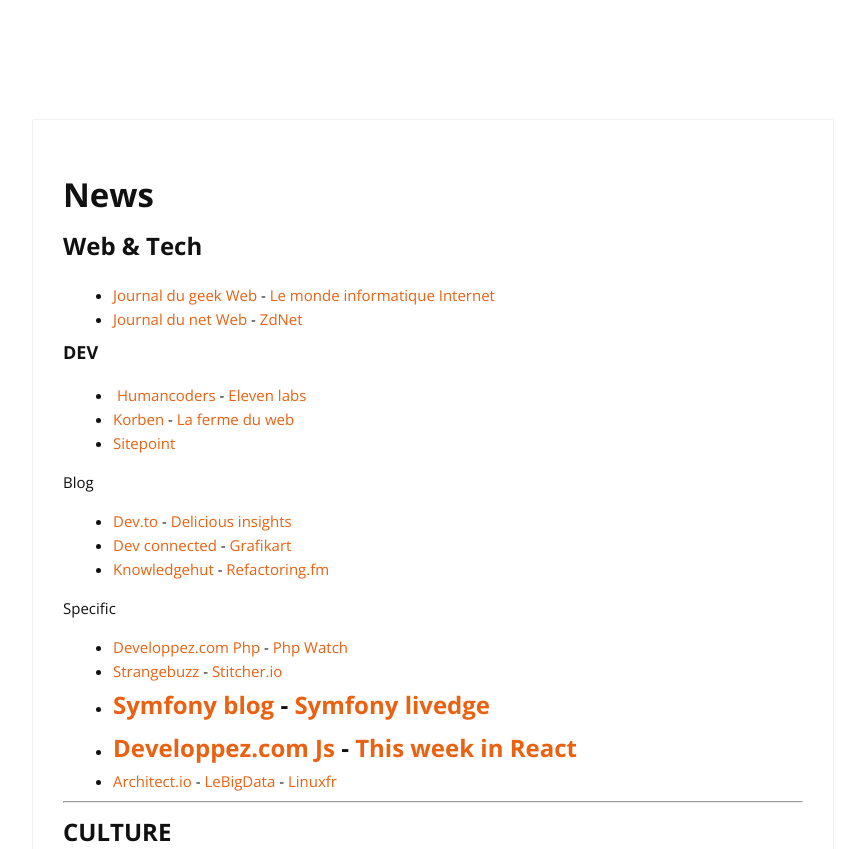
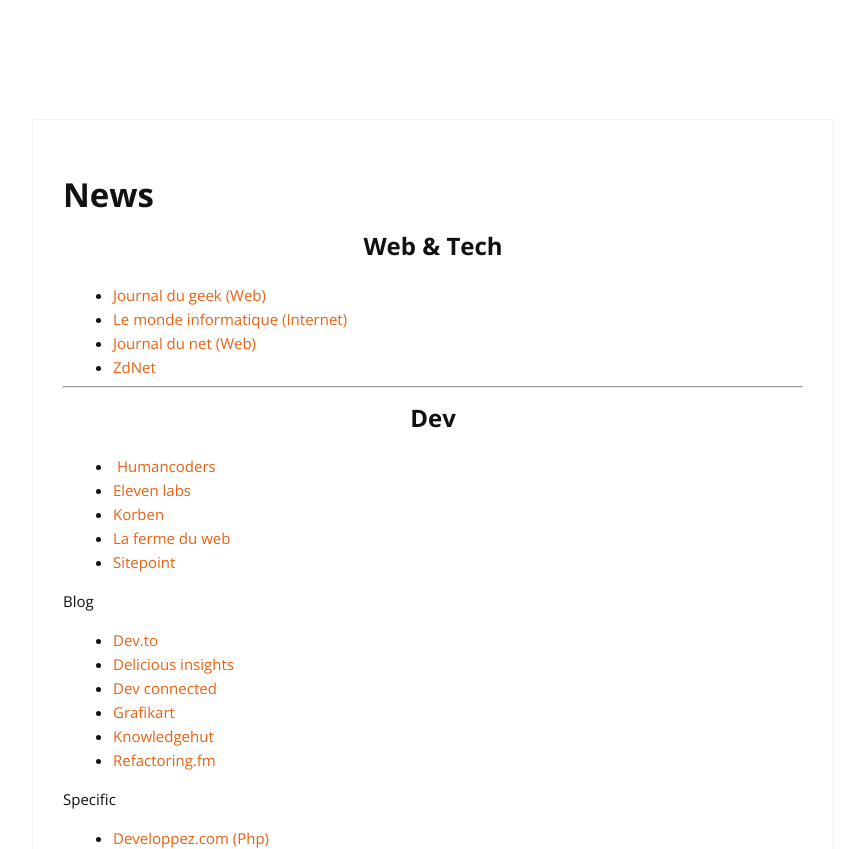
Before and after one commit to cylmat/cylmat.github.io, a Jekyll site: the page built from _pages/news.md, in a window 1280 px wide and 1400 px high. Shown: the top 849 px of the window, without its empty margins (207-1072 px from the left). Built offline with Jekyll 4.4.1, drawn with Linux system fonts in a browser that asks for light colours; nearby versions of some CDN libraries; some of the changed text lies outside the part shown; grey boxes are pictures that could not be loaded.

Commit message:
Update news.md

```diff
--- a/_pages/news.md
+++ b/_pages/news.md
@@ -4,43 +4,60 @@
 permalink: /news/
 ---
 
-## Web & Tech
-- [Journal du geek Web](https://www.journaldugeek.com/category/sur-le-web) - [Le monde informatique Internet](https://www.lemondeinformatique.fr/internet-et-e-business-11.html)
-- [Journal du net Web](https://www.journaldunet.com/web-tech) - [ZdNet](https://www.zdnet.fr)
+## <center>Web & Tech</center>
+- [Journal du geek (Web)](https://www.journaldugeek.com/category/sur-le-web)
+- [Le monde informatique (Internet)](https://www.lemondeinformatique.fr/internet-et-e-business-11.html)
+- [Journal du net (Web)](https://www.journaldunet.com/web-tech)
+- [ZdNet](https://www.zdnet.fr)
 
-### DEV
-- [![](https://news.humancoders.com/assets/favicon-1c28b03a545044e5cf5e0ae8a7b441b1520a9dde57727c86e657f4212fba9c83.ico) Humancoders](https://news.humancoders.com) - [Eleven labs](https://blog.eleven-labs.com)
-- [Korben](https://korben.info) - [La ferme du web](https://www.lafermeduweb.net)
+---
+
+## <center>Dev</center>
+- [![](https://news.humancoders.com/assets/favicon-1c28b03a545044e5cf5e0ae8a7b441b1520a9dde57727c86e657f4212fba9c83.ico) Humancoders](https://news.humancoders.com)
+- [Eleven labs](https://blog.eleven-labs.com)
+- [Korben](https://korben.info)
+- [La ferme du web](https://www.lafermeduweb.net)
 - [Sitepoint](https://www.sitepoint.com/blog)
 
 Blog
-- [Dev.to](https://dev.to) - [Delicious insights](https://delicious-insights.com/fr/articles-et-tutos)
-- [Dev connected](https://devconnected.com) - [Grafikart](https://grafikart.fr/blog)
-- [Knowledgehut](https://www.knowledgehut.com/blog) - [Refactoring.fm](https://refactoring.fm)
+- [Dev.to](https://dev.to)
+- [Delicious insights](https://delicious-insights.com/fr/articles-et-tutos)
+- [Dev connected](https://devconnected.com)
+- [Grafikart](https://grafikart.fr/blog)
+- [Knowledgehut](https://www.knowledgehut.com/blog)
+- [Refactoring.fm](https://refactoring.fm)
 
 Specific
-- [Developpez.com Php](https://php.developpez.com) - [Php Watch](https://php.watch)
-- [Strangebuzz](https://www.strangebuzz.com/fr) - [Stitcher.io](https://stitcher.io)
-- [Symfony blog](https://symfony.com/blog) - [Symfony livedge](https://symfony.com/blog/category/living-on-the-edge)
+- [Developpez.com (Php)](https://php.developpez.com)
+- [Php Watch](https://php.watch)
+- [Strangebuzz](https://www.strangebuzz.com/fr)
+- [Stitcher.io](https://stitcher.io)
+- [Symfony blog](https://symfony.com/blog)
+- [Symfony livedge](https://symfony.com/blog/category/living-on-the-edge)
 -
-+ [Developpez.com Js](https://javascript.developpez.com) - [This week in React](https://thisweekinreact.com/articles)
++ [Developpez.com (Js)](https://javascript.developpez.com)
++ [This week in React](https://thisweekinreact.com/articles)
 -
-+ [Architect.io](https://www.architect.io/blog) - [LeBigData](https://www.lebigdata.fr) - [Linuxfr](https://linuxfr.org)
-
+* [Architect.io](https://www.architect.io/blog)
+* [LeBigData](https://www.lebigdata.fr)
+* [Linuxfr](https://linuxfr.org)
 
 ---
 
-
-## CULTURE
-- [![](https://www.lhistoire.fr/themes/custom/lhistoire/favicon.ico) L'Histoire](https://www.lhistoire.fr) - [![](https://www.encyclopaedia-universalis.fr/blog/wp-content/uploads/2017/10/cropped-fav-icon-32x32.png) Universalis](https://www.universalis.fr)
+## <center>CULTURE</center>
+- [![](https://www.lhistoire.fr/themes/custom/lhistoire/favicon.ico) L'Histoire](https://www.lhistoire.fr)
+- [![](https://www.encyclopaedia-universalis.fr/blog/wp-content/uploads/2017/10/cropped-fav-icon-32x32.png) Universalis](https://www.universalis.fr)
 
 ### Finance
-- [Café de la bourse](https://www.cafedelabourse.com) - [Economie.gouv](https://www.economie.gouv.fr)
-- [Finance pour tous](https://www.lafinancepourtous.com) - [Les Echos](https://www.lesechos.fr)
+- [Café de la bourse](https://www.cafedelabourse.com)
+- [Economie.gouv](https://www.economie.gouv.fr)
+- [Finance pour tous](https://www.lafinancepourtous.com)
+- [Les Echos](https://www.lesechos.fr)
 - [La Tribune](https://www.latribune.fr)
 
 ### Sport
 - [Eurosport](https://www.eurosport.fr)
 
 Golf
-- [Golf Planète](https://www.golfplanete.com) - [FF Golf](https://www.ffgolf.org)
+- [FF Golf](https://www.ffgolf.org)
+- [Golf Planète](https://www.golfplanete.com)
```
